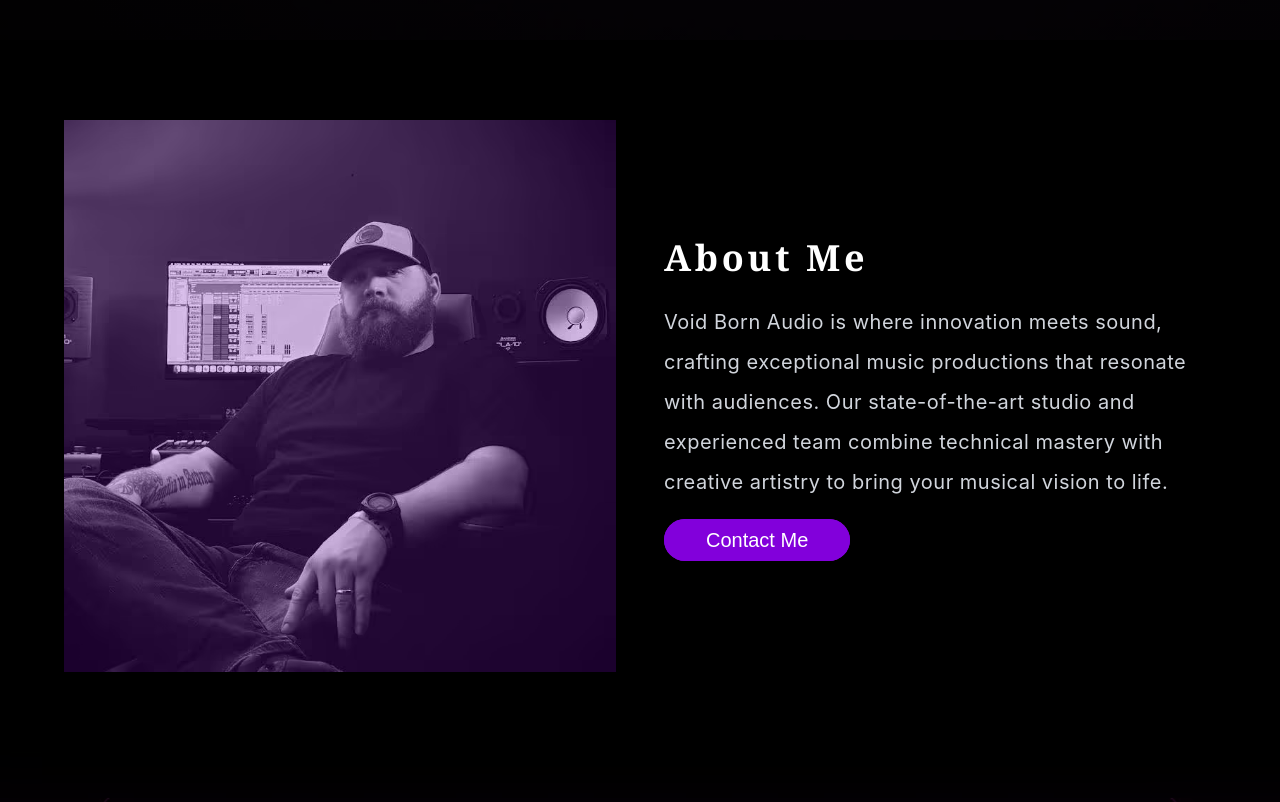
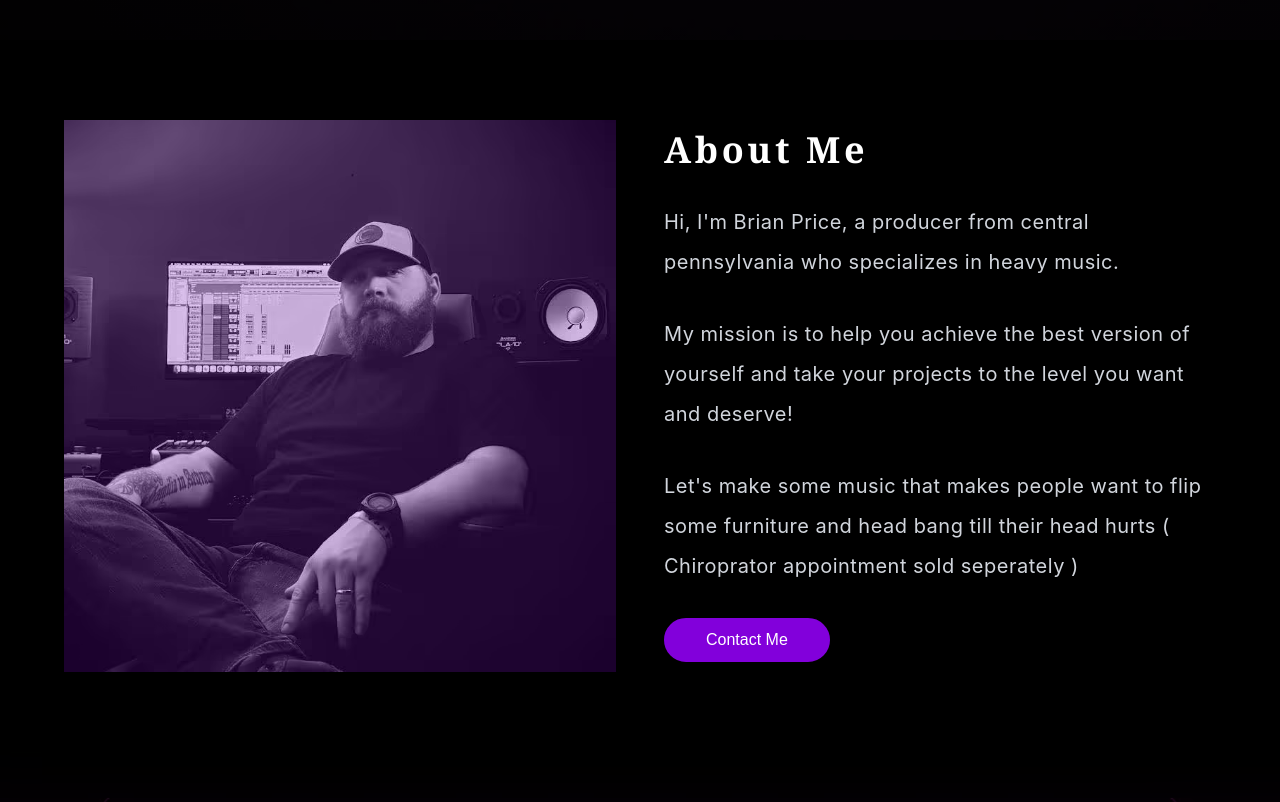
Before and after one commit to PyxlDesign/void-born-audio, a Next.js app: page / in a window 1280 px wide. Shown: the part 760-1562 px from the top of the page. Built offline with nearby package versions, Linux system fonts and the light colour scheme; a web font is replaced by a local one.

Commit message:
Added Brians text

```diff
--- a/components/About/index.tsx
+++ b/components/About/index.tsx
@@ -15,18 +15,19 @@
                             className="rounded-lg aspect-square purple-glow-box opacity-80"
                         />
                     </div>
-                    <div>
-                        <h2 className="text-title mb-6 purple-glow">About Me</h2>
-                        <p className="text-gray-300 mb-6 text-body">
-                            Void Born Audio is where innovation meets sound, crafting
-                            exceptional music productions that resonate with audiences. Our state-of-the-art
-                            studio and experienced team combine technical mastery with creative artistry
-                            to bring your musical vision to life.
+                    <div className="grid gap-8">
+                        <h2 className="text-title purple-glow">About Me</h2>
+                        <p className="text-gray-300 text-body">
+                            Hi, I'm Brian Price, a producer from central pennsylvania who specializes in heavy music.</p>
+                        <p className="text-gray-300 text-body">
+                            My mission is to help you achieve the best version of yourself and take your projects to the level you want and deserve!
                         </p>
-
+                        <p className="text-gray-300 text-body">
+                            Let's make some music that makes people want to flip some furniture and head bang till their head hurts ( Chiroprator appointment sold seperately )
+                        </p>
                         <Link
                             href="#contact"
-                            className="bg-purple-700 mx-auto text-xl text-white px-10 py-2 rounded-full hover:bg-transparent cursor-pointer border-purple-700 border-2 transition-colors purple-glow-box"
+                            className="bg-purple-700 mr-auto text-white px-10 py-2 rounded-full hover:bg-transparent cursor-pointer border-purple-700 border-2 transition-colors purple-glow-box"
                         >
                             Contact Me
                         </Link>
```
